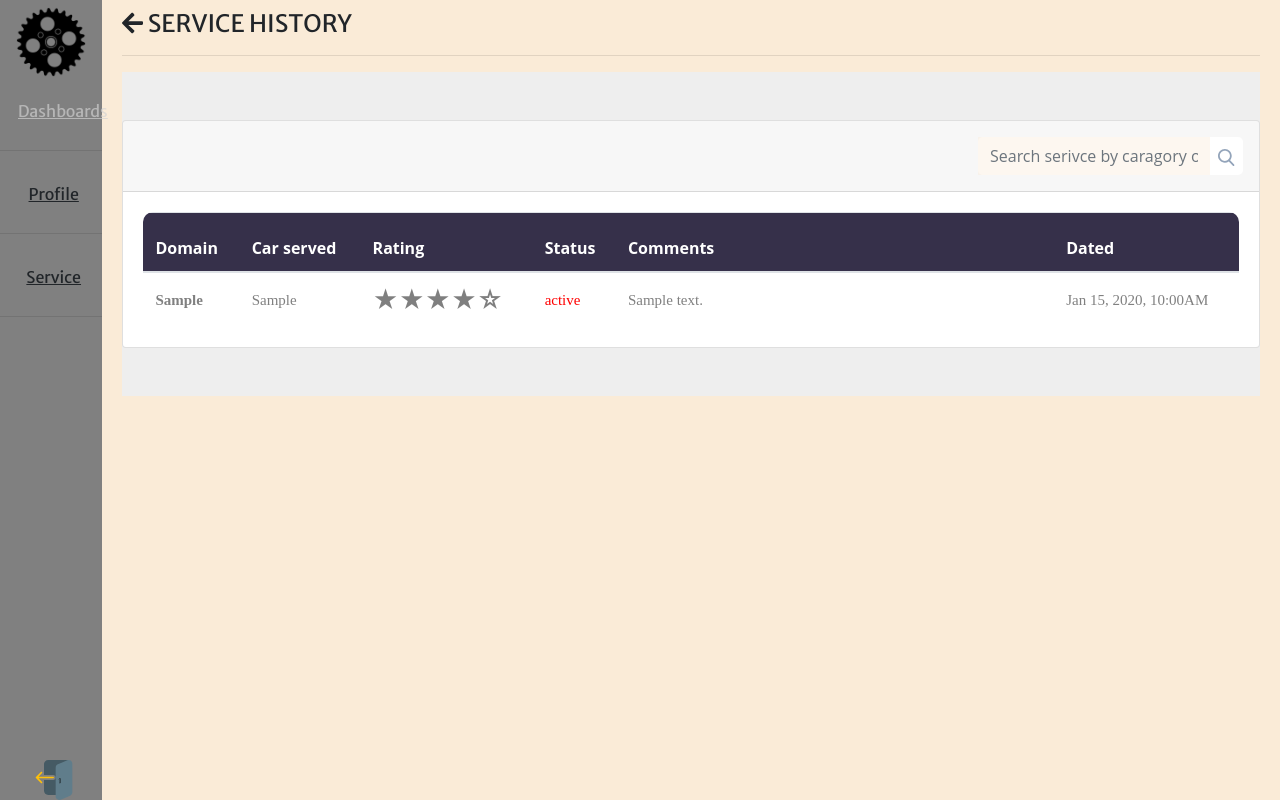
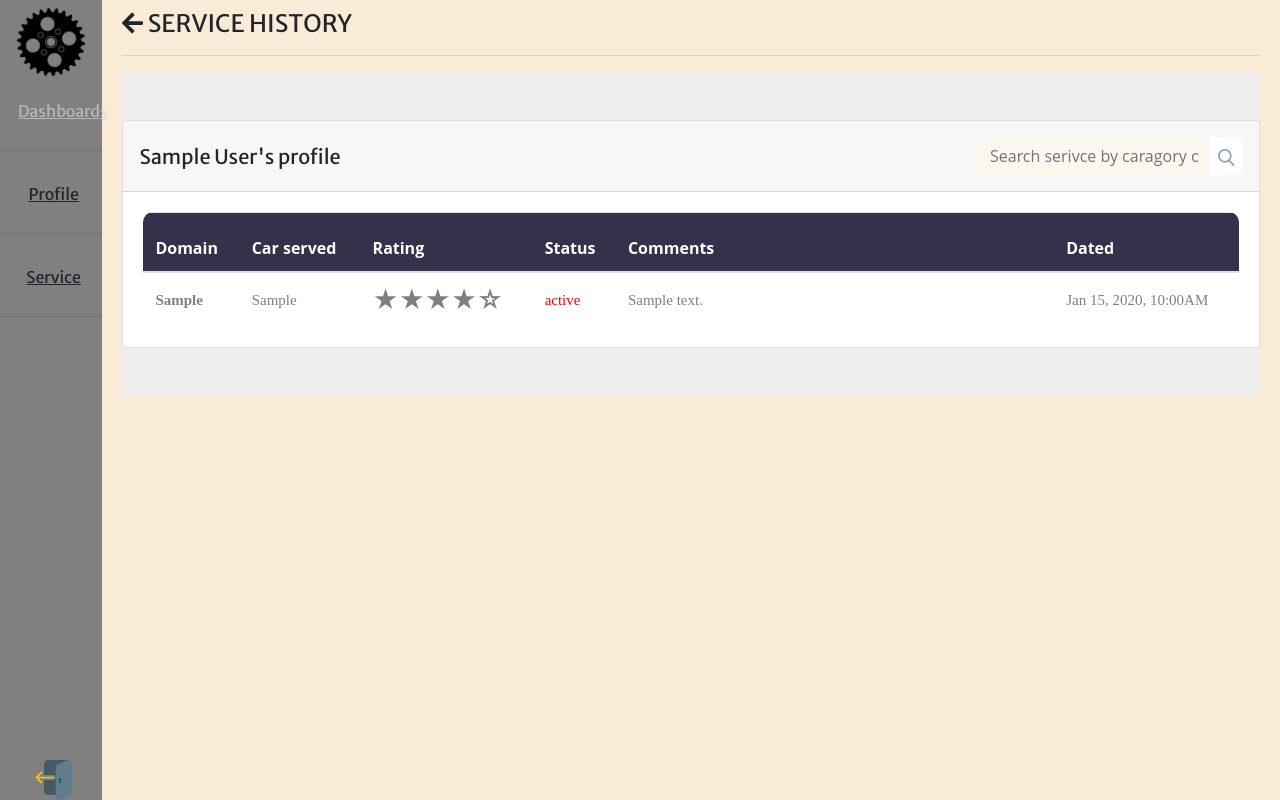
Before and after one commit to azil-fozan/CarZen-WebApp, a Django app: page /user_profile/profile_history/ in a window 1280 px wide. Run offline with Django 3.2, Linux system fonts and the light colour scheme; a user stored in the database is signed in; tables that the repository leaves empty hold one stand-in row (values such as "Sample post"); some libraries are stand-ins or nearby versions.

Commit message:
user name added in service history oage

```diff
--- a/user_profiles/templates/service_listing.html
+++ b/user_profiles/templates/service_listing.html
@@ -31,8 +31,9 @@
           <div class="col-12">
 
             <div class="card">
-              <div class="card-header p-3 d-flex justify-content-end">
+              <div class="card-header p-3 d-flex justify-content-between">
 {#                <h5 class="mb-0"><i class="mr-2 fas fa-tasks me-2"></i>Task List</h5>#}
+                <h5 class="mt-2">{{ request.user.get_user_full_name }}'s profile</h5>
                   <form class="form-inline search-bar-wrap" id="search_sevice_history">
                         <input class="form-control form-style header-search" required id="sevice_history_search_string" type="text"  placeholder="Search serivce by caragory or car" aria-label="Search">
                         <button class="search_sevice_history mx-2" type="submit">
```
